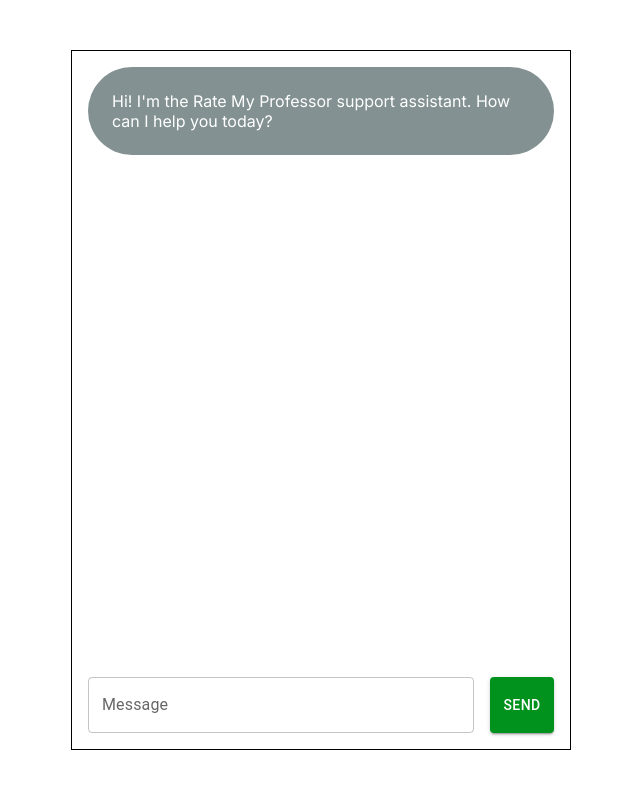
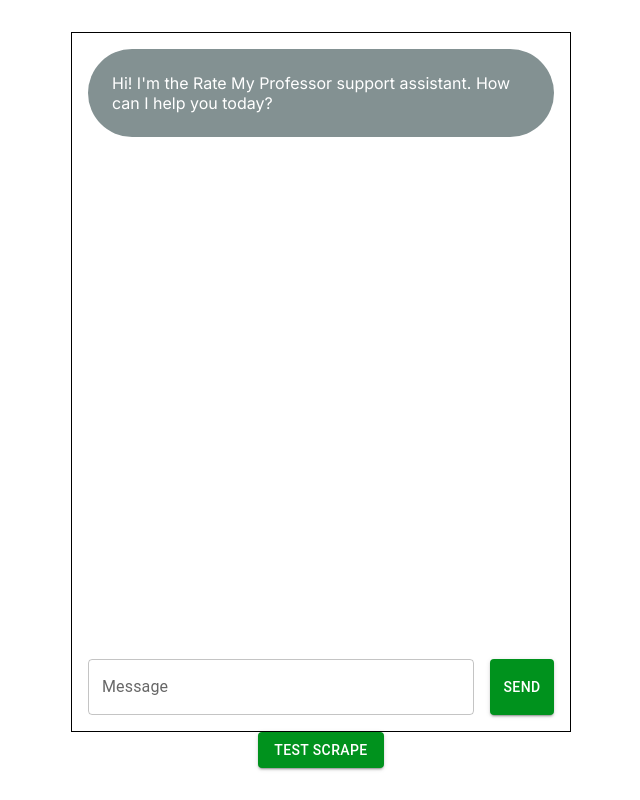
Before and after one commit to desantamaria/rmp-rag, a Next.js app: page / in a window 1280 px wide. Shown: the whole page, without its empty margins (319-959 px from the left). Built offline with nearby package versions, Linux system fonts and the light colour scheme.

Commit message:
create scrape route with axios

```diff
--- /dev/null
+++ b/app/api/scrape/route.js
@@ -0,0 +1,18 @@
+import { NextResponse } from "next/server";
+import { Pinecone } from "@pinecone-database/pinecone";
+import axios from "axios";
+
+export async function POST(req) {
+    const data = await req.text();
+    let results = '';
+
+    try {
+        const response = await axios.get(data);
+        results = response.data;
+    } catch (error) {
+        console.error("Error fetching data:", error);
+        return NextResponse.json({ error: "Failed to fetch data" }, { status: 500 });
+    }
+
+    return NextResponse.json(results);
+}
--- a/app/page.js
+++ b/app/page.js
@@ -10,6 +10,8 @@
         }
     ])
     const [message, setMessage] = useState('')
+    const [rmplink, setRMPLink] = useState('https://www.scrapingcourse.com/ecommerce/')
+
     const sendMessage = async () => {
         setMessages((messages)=>[
             ...messages,
@@ -46,6 +48,18 @@
             })
         })
     }
+
+    const scrape = async () => {
+        const response = fetch('/api/scrape', {
+            method: "POST",
+            headers: {
+                'Content-Type': 'application/json'
+            },
+            body: rmplink
+        }).then((res) => res.json())
+        //   .then((data) => console.log(data))
+    }
+
   return(
     <Box
         width="100vw"
@@ -103,6 +117,7 @@
                 <Button variant="contained" onClick={sendMessage}>Send</Button>
             </Stack>
         </Stack>
+        <Button variant="contained" onClick={scrape}>TEST SCRAPE</Button>
     </Box>
   )
 }
--- a/package.json
+++ b/package.json
@@ -13,6 +13,7 @@
     "@emotion/styled": "^11.13.0",
     "@mui/material": "^5.16.7",
     "@pinecone-database/pinecone": "^3.0.0",
+    "axios": "^1.7.4",
     "next": "14.2.5",
     "openai": "^4.56.0",
     "react": "^18",
```
Also changed, not shown: 1 other file (tests, documents, lock files or other folders).
